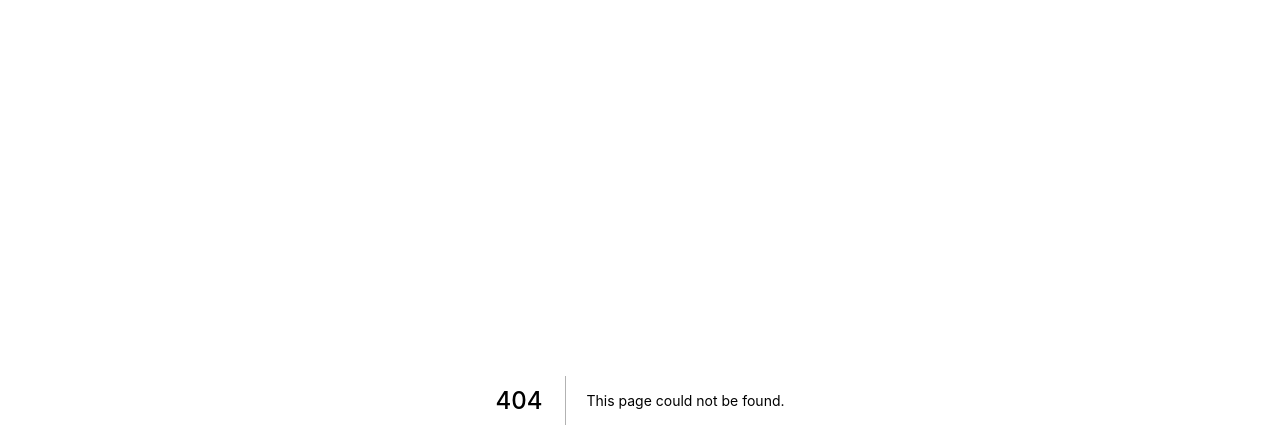
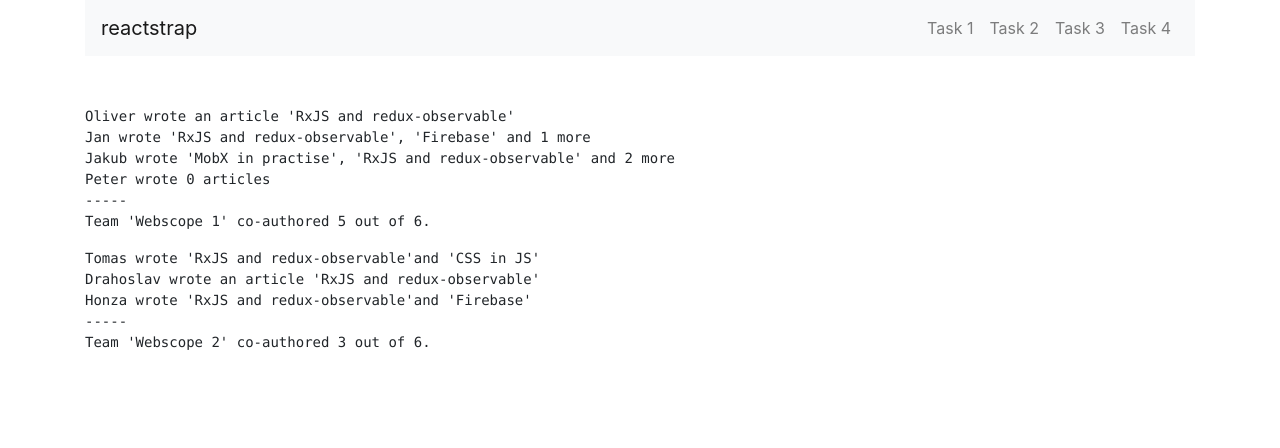
Before and after one commit to marchik88/webscopeio, a Next.js app: page /task4 in a window 1280 px wide. Before the commit this address had no page. Shown: the top 448 px of the page. Built offline with nearby package versions, Linux system fonts and the light colour scheme.

Commit message:
feat: add task4 page

```diff
--- /dev/null
+++ b/data.ts
@@ -0,0 +1,75 @@
+export const articles = [
+  {
+    id: 1,
+    text: "MobX in practise",
+    authors: [3]
+  },
+  {
+    id: 33,
+    text: "RxJS and redux-observable",
+    authors: [1, 2, 3, 5, 6, 7]
+  },
+  {
+    id: 23,
+    text: "Firebase",
+    authors: [7, 2, 3]
+  },
+  {
+    id: 333,
+    text: "Really cool article"
+  },
+  {
+    id: 1234,
+    text: "Ramda.js and Redux combined",
+    authors: [2]
+  },
+  {
+    id: 2,
+    text: "CSS in JS",
+    authors: [3, 5]
+  }
+];
+
+export const authors = [
+  {
+    id: 1,
+    name: "Oliver"
+  },
+  {
+    id: 2,
+    name: "Jan"
+  },
+  {
+    id: 3,
+    name: "Jakub"
+  },
+  {
+    id: 4,
+    name: "Peter"
+  },
+  {
+    id: 5,
+    name: "Tomas"
+  },
+  {
+    id: 6,
+    name: "Drahoslav"
+  },
+  {
+    id: 7,
+    name: "Honza"
+  }
+];
+
+export const teams = [
+  {
+    id: 1,
+    name: "Webscope 1",
+    members: [1, 2, 3, 4]
+  },
+  {
+    id: 2,
+    name: "Webscope 2",
+    members: [5, 6, 7]
+  }
+];
--- /dev/null
+++ b/pages/task4.tsx
@@ -0,0 +1,68 @@
+import React from "react";
+import { Container, Col, Row } from "reactstrap";
+import { teams, authors, articles } from "../data";
+import Screen from "../components/Screen";
+import * as R from "ramda";
+
+const getWrittenArticles = (articles: Array<string>): string => {
+  const count = R.length(articles);
+  const getDelimetedArticles = (splitter: string, data: Array<string>) =>
+    R.join(`'${splitter}'`, data);
+
+  return count === 1
+    ? `an article '${articles}'`
+    : count === 2
+    ? `'${getDelimetedArticles("and ", articles)}'`
+    : count > 2
+    ? `'${getDelimetedArticles(", ", R.take(2, articles))}' and ${count -
+        2} more`
+    : "0 articles";
+};
+
+export default () => {
+  const getTeamArticlesDescription = (teamId: number): string => {
+    const team = R.filter(R.pathEq(["id"], teamId))(teams)[0];
+    const members = R.path(["members"], team);
+
+    const articleGroup = R.map(member => ({
+      name: R.path([0, "name"], R.filter(R.pathEq(["id"], member), authors)),
+      articles: R.map(
+        R.path(["text"]),
+        R.filter(article =>
+          R.contains(member, R.pathOr([], ["authors"], article))
+        )(articles)
+      )
+    }))(members as Array<number>);
+
+    const publications = R.map(
+      ({ name, articles }) => `${name} wrote ${getWrittenArticles(articles)}`
+    )(articleGroup) as Array<string>;
+
+    const getTeamArticles = R.pipe(
+      R.map(R.path(["articles"])),
+      R.flatten,
+      R.uniq,
+      R.length
+    )(articleGroup);
+
+    const coAuthored = `Team '${R.path(
+      ["name"],
+      team
+    )}' co-authored ${getTeamArticles} out of ${R.length(articles)}.`;
+
+    return `${R.join("\n", publications)}\n-----\n${coAuthored}`;
+  };
+
+  return (
+    <Screen>
+      <Container>
+        <Row>
+          <Col lg="10">
+            <pre>{getTeamArticlesDescription(1)}</pre>
+            <pre>{getTeamArticlesDescription(2)}</pre>
+          </Col>
+        </Row>
+      </Container>
+    </Screen>
+  );
+};
```
